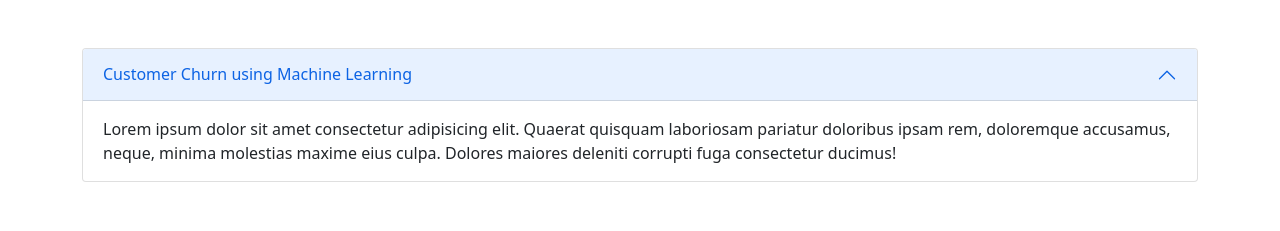
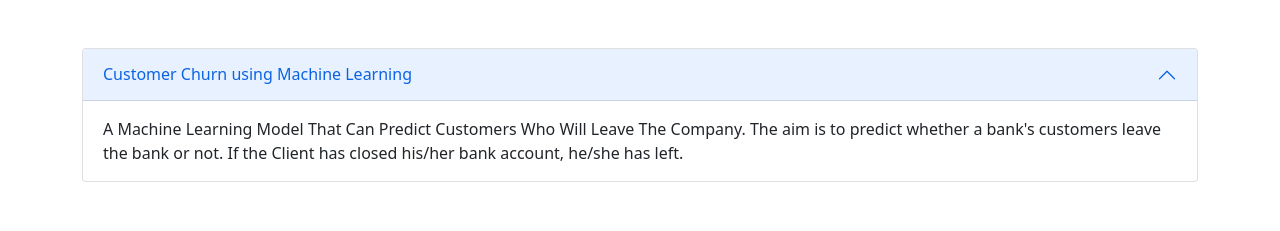
Before and after one commit to mayanknagar10/Customer-churn-prediction, a Flask app: page / in a window 1280 px wide. Shown: the part 56-287 px from the top of the page. Run offline with Flask 2, Linux system fonts and the light colour scheme; parts of the project's set-up code (start-up, migrations or seed data) failed here and were passed over.

Commit message:
added_description

```diff
--- a/templates/index.html
+++ b/templates/index.html
@@ -88,10 +88,8 @@
             aria-labelledby="panelsStayOpen-headingOne"
           >
             <div class="accordion-body">
-              Lorem ipsum dolor sit amet consectetur adipisicing elit. Quaerat
-              quisquam laboriosam pariatur doloribus ipsam rem, doloremque
-              accusamus, neque, minima molestias maxime eius culpa. Dolores
-              maiores deleniti corrupti fuga consectetur ducimus!
+              A Machine Learning Model That Can Predict Customers Who Will Leave The Company.
+              The aim is to predict whether a bank's customers leave the bank or not. If the Client has closed his/her bank account, he/she has left.
             </div>
           </div>
         </div>
```
